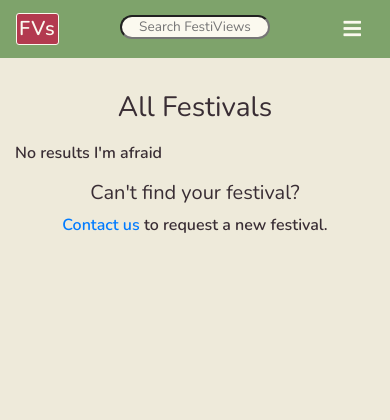
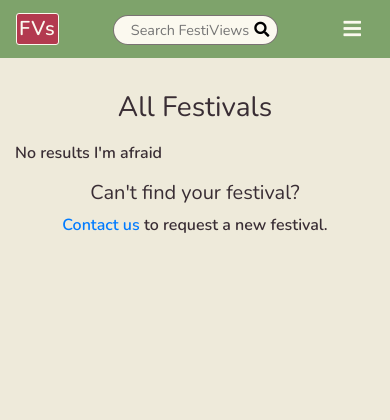
Before and after one commit to franciskershaw/festiviews, a Flask app: page /search in a window 390 px wide. Shown: the top 420 px of the page. Run offline with Flask 2, Linux system fonts and the light colour scheme; data that the repository does not hold is empty; some libraries are stand-ins or nearby versions.

Commit message:
add media queries to search bar and amend focus-visible state

```diff
--- a/static/css/style.css
+++ b/static/css/style.css
@@ -138,12 +138,19 @@ a.nav-logo {
     padding-left: 2px;
 }
 
+i.fas.fa-search {
+    font-size: 80%;
+}
+
 #search_bar {
     font-size: 85%;
     width: 150px;
     margin-top: 5px;
     border-radius: 13px;
     background-color: #fbf9ef;
+    padding-left: 10px;
+    padding-right: 20px;
+    border: 1px solid #392d34a8;
 }
 
 #create-account {
@@ -166,6 +173,20 @@ a.nav-logo {
     color: #fbf9ef;
 }
 
+button#search-btn {
+    border: none;
+    background: none;
+    position: absolute;
+    right: 7px;
+    top: 4px;
+}
+
+#search_bar:focus-visible {
+    outline: none;
+    box-shadow: 0 0 1pt 1pt #c11e47;
+    border: none;
+}
+
 a#brand:hover {
     text-decoration: underline;
 }
@@ -639,6 +661,19 @@ h4#fave-sub-heading {
     section.admin-only.text-end {
         font-size: 150%;
     }
+    i.fas.fa-search {
+        font-size: 95%;
+    }
+    #search_bar {
+        font-size: 90%;
+        width: 165px;
+        border-radius: 20px;
+        height: 30px;
+    }
+    button#search-btn {
+        right: 8px;
+        top: 8px;
+    }
 }
 
 @media screen and (min-width: 475px) {
--- a/templates/base.html
+++ b/templates/base.html
@@ -24,6 +24,7 @@
       <div class="container-search">
         <form method="POST" action="{{ url_for('search') }}" class="navbar-search">
           <input type="text" placeholder="Search FestiViews" id="search_bar" name="search_bar">
+          <button id="search-btn" type="submit"><i class="fas fa-search"></i></button>
         </form>
       </div>
       <!-- Toggler button for mobile -->
```
Also changed, not shown: other parts of static/css/style.css (+20 -10 lines).
